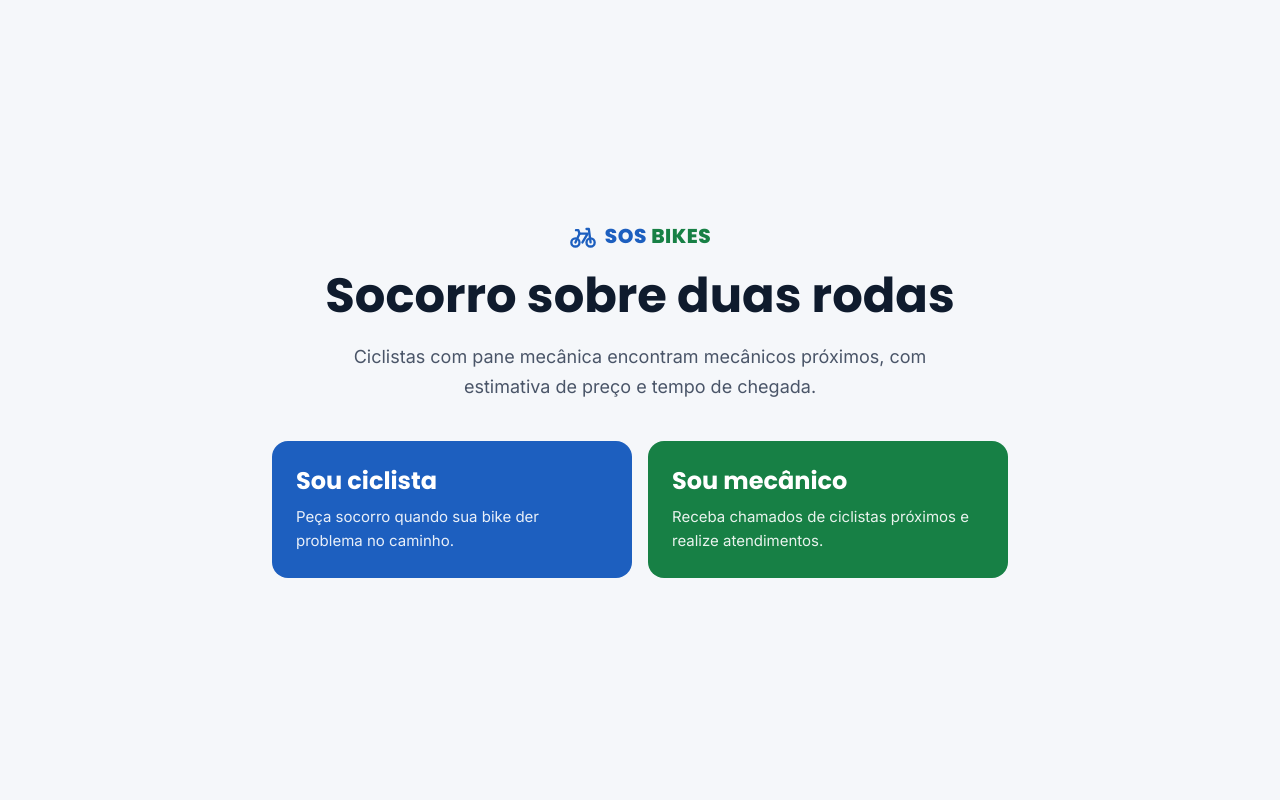
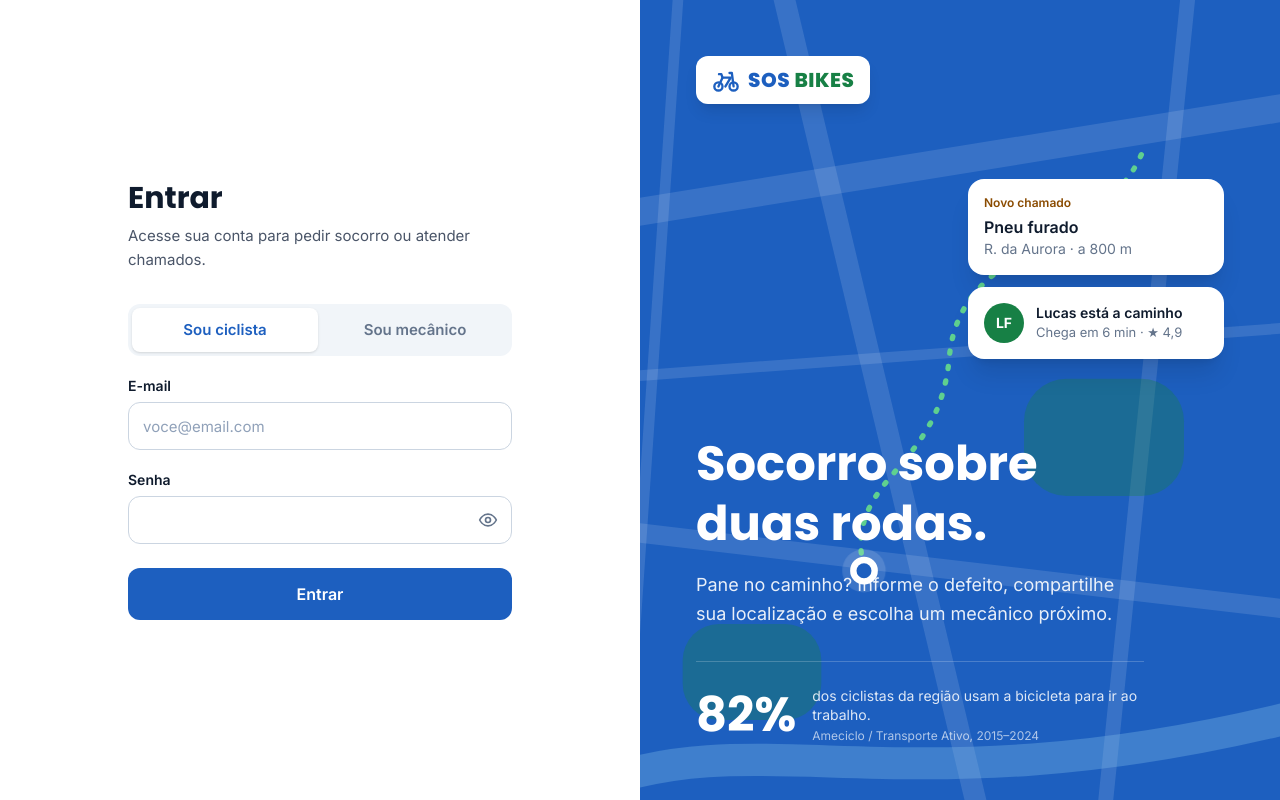
Before and after one commit to 19041507/SOS-BIKES, a Next.js app: page / in a window 1280 px wide. Built offline with nearby package versions, Linux system fonts and the light colour scheme.

Commit message:
feat(login): tela de login com escolha de perfil e painel ilustrado

```diff
--- /dev/null
+++ b/src/app/_components/BrandPanel.tsx
@@ -0,0 +1,79 @@
+import { Logo } from "@/components/Logo";
+
+// Rota ilustrativa do mecânico (canto superior direito) até o ciclista.
+const ROUTE = "M470 170 C 430 260, 300 250, 290 360 S 190 470, 210 560";
+
+export function BrandPanel() {
+  return (
+    <aside className="relative hidden overflow-hidden bg-brand text-white lg:flex lg:flex-col">
+      <svg
+        className="absolute inset-0 size-full"
+        viewBox="0 0 600 800"
+        preserveAspectRatio="xMidYMid slice"
+        aria-hidden="true"
+      >
+        <g stroke="white" strokeOpacity="0.12" strokeLinecap="round" fill="none">
+          <path d="M-40 230 L640 120" strokeWidth="26" />
+          <path d="M-40 520 L640 600" strokeWidth="18" />
+          <path d="M120 -40 L330 840" strokeWidth="20" />
+          <path d="M520 -40 L430 840" strokeWidth="14" />
+          <path d="M-40 380 L640 330" strokeWidth="10" />
+          <path d="M40 -40 L-20 840" strokeWidth="10" />
+        </g>
+        <rect x="360" y="380" width="150" height="110" rx="40" fill="#178045" fillOpacity="0.35" />
+        <rect x="40" y="610" width="130" height="90" rx="34" fill="#178045" fillOpacity="0.35" />
+        <path d="M-40 760 C 120 700, 260 790, 640 690" stroke="#7fb9e6" strokeOpacity="0.35" strokeWidth="30" fill="none" />
+
+        <path d={ROUTE} stroke="#5fd08f" strokeWidth="5" strokeLinecap="round" strokeDasharray="2 12" fill="none" className="route-animated" />
+
+        <g>
+          <circle r="22" fill="#178045" stroke="white" strokeWidth="4" />
+          <text textAnchor="middle" dy="5" fontSize="14" fontWeight="700" fill="white">LF</text>
+          <animateMotion dur="7s" repeatCount="indefinite" path={ROUTE} keyPoints="0;1;1" keyTimes="0;0.85;1" calcMode="linear" />
+        </g>
+
+        <circle cx="210" cy="560" r="34" fill="white" fillOpacity="0.15" className="pulse-ring" />
+        <circle cx="210" cy="560" r="13" fill="white" />
+        <circle cx="210" cy="560" r="7" fill="#1d5fbf" />
+      </svg>
+
+      <div className="relative z-10 flex flex-1 flex-col justify-between p-10 xl:p-14">
+        <div className="w-fit rounded-xl bg-white px-4 py-2.5 shadow-lg">
+          <Logo />
+        </div>
+
+        <div className="flex flex-col gap-3 self-end">
+          <div className="w-64 rounded-2xl bg-white p-4 text-ink shadow-xl">
+            <p className="text-xs font-semibold text-warn">Novo chamado</p>
+            <p className="mt-1 font-semibold">Pneu furado</p>
+            <p className="text-sm text-subtle">R. da Aurora · a 800 m</p>
+          </div>
+          <div className="flex w-64 items-center gap-3 rounded-2xl bg-white p-4 text-ink shadow-xl">
+            <span className="flex size-10 shrink-0 items-center justify-center rounded-full bg-ok text-sm font-bold text-white">LF</span>
+            <div>
+              <p className="text-sm font-semibold">Lucas está a caminho</p>
+              <p className="text-[13px] text-subtle">Chega em 6 min · ★ 4,9</p>
+            </div>
+          </div>
+        </div>
+
+        <div className="max-w-md">
+          <h2 className="font-display text-4xl leading-tight font-bold xl:text-5xl">
+            Socorro sobre duas rodas.
+          </h2>
+          <p className="mt-4 text-lg leading-relaxed text-white/90">
+            Pane no caminho? Informe o defeito, compartilhe sua localização e escolha
+            um mecânico próximo.
+          </p>
+          <div className="mt-8 flex items-center gap-4 border-t border-white/20 pt-6">
+            <span className="font-display text-5xl font-bold">82%</span>
+            <p className="text-sm leading-snug text-white/85">
+              dos ciclistas da região usam a bicicleta para ir ao trabalho.
+              <span className="mt-1 block text-xs text-white/65">Ameciclo / Transporte Ativo, 2015–2024</span>
+            </p>
+          </div>
+        </div>
+      </div>
+    </aside>
+  );
+}
--- /dev/null
+++ b/src/app/_components/LoginForm.tsx
@@ -0,0 +1,112 @@
+"use client";
+
+import { useState, type FormEvent } from "react";
+import { useRouter } from "next/navigation";
+
+type Profile = "ciclista" | "mecanico";
+
+const PROFILES: { id: Profile; label: string }[] = [
+  { id: "ciclista", label: "Sou ciclista" },
+  { id: "mecanico", label: "Sou mecânico" },
+];
+
+export function LoginForm() {
+  const router = useRouter();
+  const [profile, setProfile] = useState<Profile>("ciclista");
+  const [email, setEmail] = useState("");
+  const [password, setPassword] = useState("");
+  const [showPassword, setShowPassword] = useState(false);
+  const [errors, setErrors] = useState<{ email?: string; password?: string }>({});
+
+  function handleSubmit(event: FormEvent<HTMLFormElement>) {
+    event.preventDefault();
+    const nextErrors: typeof errors = {};
+    if (!/^\S+@\S+\.\S+$/.test(email)) nextErrors.email = "Informe um e-mail válido.";
+    if (!password) nextErrors.password = "Informe sua senha.";
+    setErrors(nextErrors);
+    if (Object.keys(nextErrors).length > 0) return;
+    // Sistema fictício: qualquer e-mail e senha preenchidos entram no perfil escolhido.
+    router.push(`/${profile}`);
+  }
+
+  return (
+    <form onSubmit={handleSubmit} noValidate className="flex flex-col gap-5">
+      <fieldset className="grid grid-cols-2 gap-1 rounded-xl bg-slate-100 p-1">
+        <legend className="sr-only">Perfil</legend>
+        {PROFILES.map((option) => {
+          const selected = profile === option.id;
+          return (
+            <label
+              key={option.id}
+              className={`flex h-11 cursor-pointer items-center justify-center rounded-lg text-[15px] font-semibold transition-colors has-[:focus-visible]:ring-2 has-[:focus-visible]:ring-brand ${
+                selected ? "bg-white text-brand shadow-sm" : "text-subtle hover:text-ink"
+              }`}
+            >
+              <input
+                type="radio"
+                name="profile"
+                value={option.id}
+                checked={selected}
+                onChange={() => setProfile(option.id)}
+                className="sr-only"
+              />
+              {option.label}
+            </label>
+          );
+        })}
+      </fieldset>
+
+      <div className="flex flex-col gap-1.5">
+        <label htmlFor="email" className="text-sm font-semibold">E-mail</label>
+        <input
+          id="email"
+          type="email"
+          autoComplete="email"
+          placeholder="voce@email.com"
+          value={email}
+          onChange={(event) => setEmail(event.target.value)}
+          aria-invalid={!!errors.email}
+          aria-describedby={errors.email ? "email-error" : undefined}
+          className="h-12 rounded-xl border border-field bg-white px-3.5 text-[15px] outline-none placeholder:text-slate-400 focus:border-brand focus:ring-2 focus:ring-brand/20 aria-invalid:border-danger"
+        />
+        {errors.email && <p id="email-error" className="text-[13px] text-danger">{errors.email}</p>}
+      </div>
+
+      <div className="flex flex-col gap-1.5">
+        <label htmlFor="password" className="text-sm font-semibold">Senha</label>
+        <div className="relative">
+          <input
+            id="password"
+            type={showPassword ? "text" : "password"}
+            autoComplete="current-password"
+            value={password}
+            onChange={(event) => setPassword(event.target.value)}
+            aria-invalid={!!errors.password}
+            aria-describedby={errors.password ? "password-error" : undefined}
+            className="h-12 w-full rounded-xl border border-field bg-white pr-12 pl-3.5 text-[15px] outline-none focus:border-brand focus:ring-2 focus:ring-brand/20 aria-invalid:border-danger"
+          />
+          <button
+            type="button"
+            onClick={() => setShowPassword(!showPassword)}
+            aria-label={showPassword ? "Ocultar senha" : "Mostrar senha"}
+            className="absolute top-1/2 right-1 flex size-10 -translate-y-1/2 items-center justify-center rounded-lg text-subtle hover:text-ink"
+          >
+            <svg width="20" height="20" viewBox="0 0 24 24" fill="none" stroke="currentColor" strokeWidth="2" strokeLinecap="round" strokeLinejoin="round" aria-hidden="true">
+              <path d="M2 12s3.5-7 10-7 10 7 10 7-3.5 7-10 7S2 12 2 12Z" />
+              <circle cx="12" cy="12" r="3" />
+              {showPassword && <path d="m3 3 18 18" />}
+            </svg>
+          </button>
+        </div>
+        {errors.password && <p id="password-error" className="text-[13px] text-danger">{errors.password}</p>}
+      </div>
+
+      <button
+        type="submit"
+        className="mt-1 h-13 rounded-xl bg-brand text-base font-semibold text-white transition-colors hover:bg-brand-dark focus-visible:ring-2 focus-visible:ring-brand focus-visible:ring-offset-2"
+      >
+        Entrar
+      </button>
+    </form>
+  );
+}
--- a/src/app/globals.css
+++ b/src/app/globals.css
@@ -29,3 +29,37 @@ body {
   background: var(--color-surface);
   color: var(--color-ink);
 }
+
+.route-animated {
+  animation: route-dash 1.2s linear infinite;
+}
+
+.pulse-ring {
+  transform-box: fill-box;
+  transform-origin: center;
+  animation: pulse-ring 2s ease-out infinite;
+}
+
+@keyframes route-dash {
+  to {
+    stroke-dashoffset: -28;
+  }
+}
+
+@keyframes pulse-ring {
+  0% {
+    transform: scale(0.6);
+    opacity: 0.9;
+  }
+  100% {
+    transform: scale(1.6);
+    opacity: 0;
+  }
+}
+
+@media (prefers-reduced-motion: reduce) {
+  .route-animated,
+  .pulse-ring {
+    animation: none;
+  }
+}
--- a/src/app/page.tsx
+++ b/src/app/page.tsx
@@ -1,48 +1,25 @@
-import Link from "next/link";
 import { Logo } from "@/components/Logo";
+import { BrandPanel } from "./_components/BrandPanel";
+import { LoginForm } from "./_components/LoginForm";
 
-const profiles = [
-  {
-    href: "/ciclista",
-    title: "Sou ciclista",
-    description: "Peça socorro quando sua bike der problema no caminho.",
-    className: "bg-brand hover:bg-brand-dark",
-  },
-  {
-    href: "/mecanico",
-    title: "Sou mecânico",
-    description: "Receba chamados de ciclistas próximos e realize atendimentos.",
-    className: "bg-ok hover:bg-ok-dark",
-  },
-];
-
-export default function Home() {
+export default function LoginPage() {
   return (
-    <main className="mx-auto flex w-full max-w-3xl flex-1 flex-col justify-center gap-10 px-4 py-16">
-      <div className="flex flex-col items-center gap-4 text-center">
-        <Logo />
-        <h1 className="font-display text-4xl leading-tight font-bold sm:text-5xl">
-          Socorro sobre duas rodas
-        </h1>
-        <p className="max-w-xl text-lg leading-relaxed text-muted">
-          Ciclistas com pane mecânica encontram mecânicos próximos, com estimativa
-          de preço e tempo de chegada.
-        </p>
-      </div>
-      <div className="grid gap-4 sm:grid-cols-2">
-        {profiles.map((profile) => (
-          <Link
-            key={profile.href}
-            href={profile.href}
-            className={`flex flex-col gap-2 rounded-2xl p-6 text-white transition-colors ${profile.className}`}
-          >
-            <span className="font-display text-2xl font-bold">{profile.title}</span>
-            <span className="text-[15px] leading-relaxed text-white/90">
-              {profile.description}
-            </span>
-          </Link>
-        ))}
-      </div>
+    <main className="grid min-h-dvh flex-1 lg:grid-cols-2">
+      <section className="flex flex-col justify-center bg-white px-6 py-12 sm:px-12">
+        <div className="mx-auto flex w-full max-w-sm flex-col gap-8">
+          <div className="lg:hidden">
+            <Logo />
+          </div>
+          <div>
+            <h1 className="font-display text-3xl font-bold">Entrar</h1>
+            <p className="mt-2 text-[15px] leading-relaxed text-muted">
+              Acesse sua conta para pedir socorro ou atender chamados.
+            </p>
+          </div>
+          <LoginForm />
+        </div>
+      </section>
+      <BrandPanel />
     </main>
   );
 }
```
